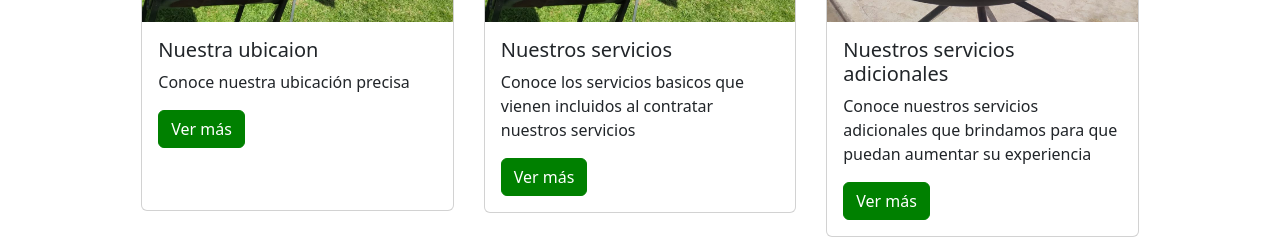
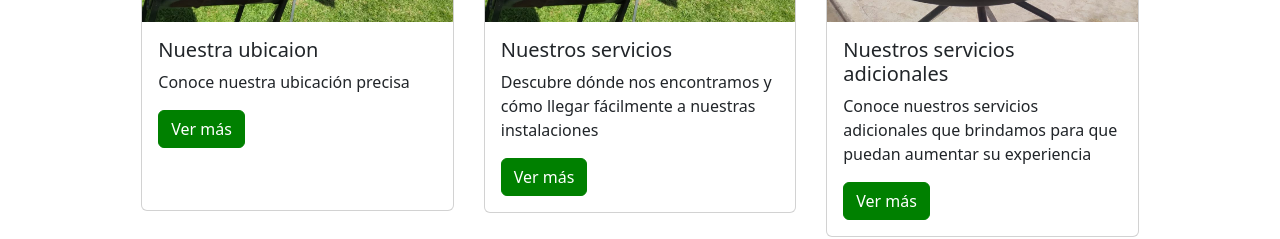
Before and after one commit to AngelStrg/Eventos_sahuaro, an Angular app: page / in a window 1280 px wide. Shown: the part 989-1228 px from the top of the page. Built offline with nearby package versions, Linux system fonts and the light colour scheme.

Commit message:
Update our-service.component.html

```diff
--- a/src/app/components/our-service/our-service.component.html
+++ b/src/app/components/our-service/our-service.component.html
@@ -11,7 +11,7 @@
   <img src="Location.jpg" class="card-img-top" alt="Ubicacion">
   <div class="card-body">
     <h5 class="card-title">Nuestros servicios</h5>
-    <p class="card-text">Conoce los servicios basicos que vienen incluidos al contratar nuestros servicios</p>
+    <p class="card-text">Descubre dónde nos encontramos y cómo llegar fácilmente a nuestras instalaciones</p>
     <a [routerLink]="['/app-basic-services']" routerLinkActive="router-link-active" href="#" class="btn btn-primary">Ver más</a>
   </div>
 </div>
```
